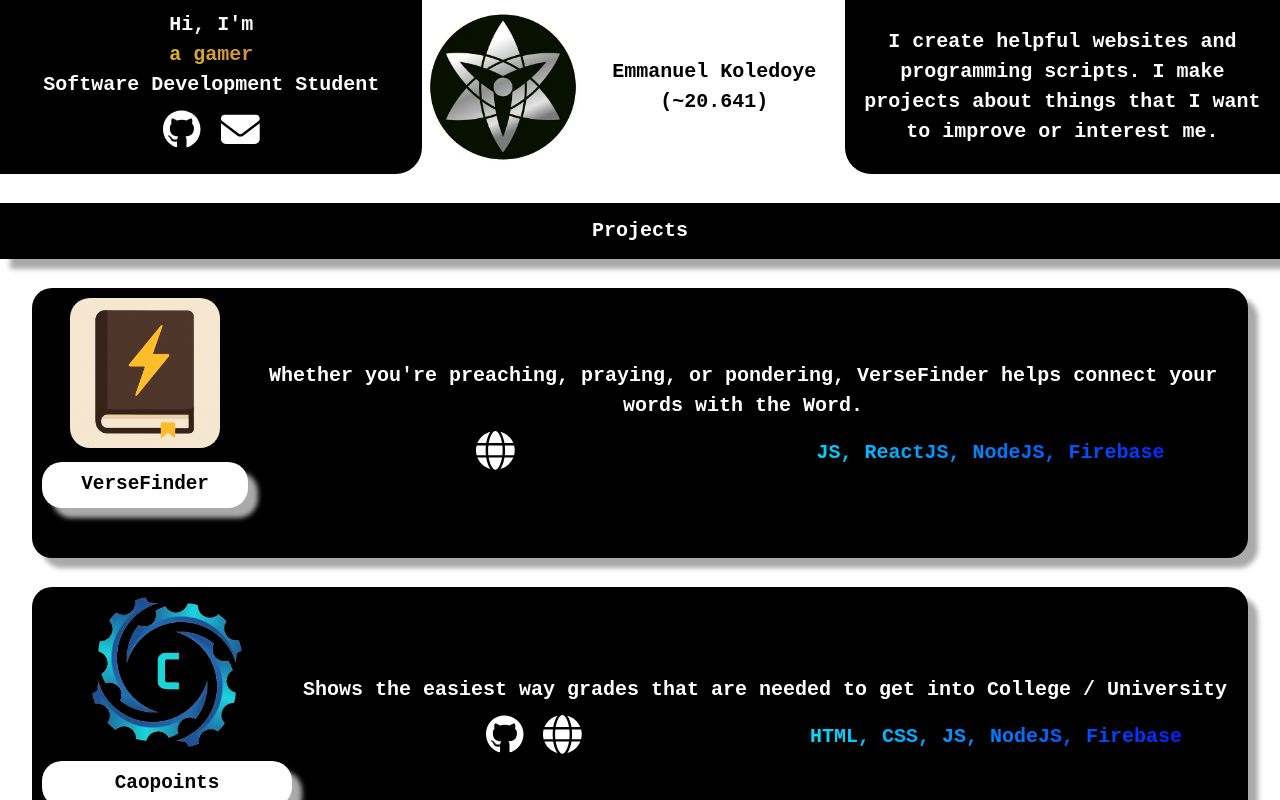
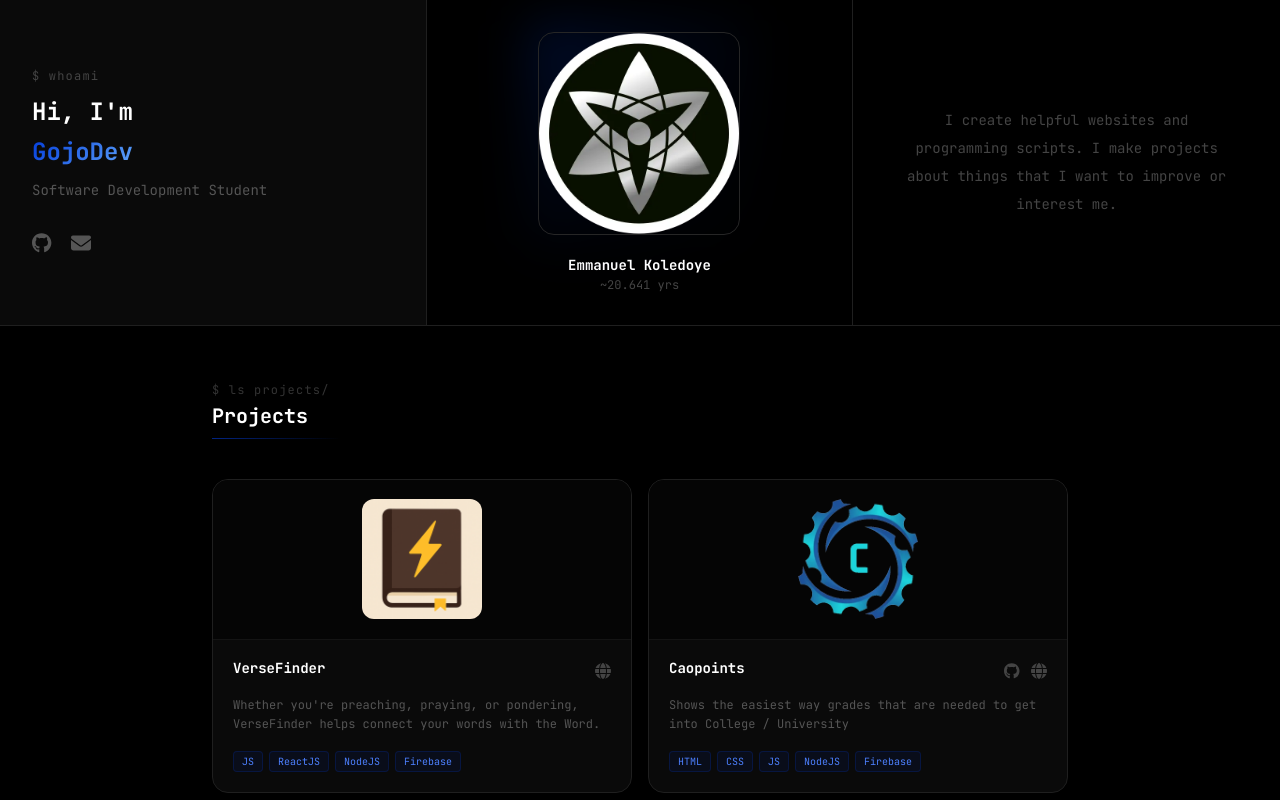
Before and after one commit to gojodev/GojoDev, a React (Vite) app: page / in a window 1280 px wide. Shown: the top 800 px of the page. Built offline with nearby package versions, Linux system fonts and the light colour scheme.

Commit message:
improved UI

```diff
--- a/package.json
+++ b/package.json
@@ -20,6 +20,7 @@
     "@mui/material": "^6.4.3",
     "@mui/styled-engine-sc": "^6.4.3",
     "@tailwindcss/vite": "^4.1.3",
+    "framer-motion": "^12.40.0",
     "mui": "^0.0.1",
     "react": "^18.3.1",
     "react-dom": "^18.3.1",
--- a/src/App.jsx
+++ b/src/App.jsx
@@ -1,37 +1,46 @@
 import "./style.css";
+import { motion } from "framer-motion";
 import Footer from "./components/Footer";
 import GojoDev from "./components/GojoDev.jsx";
 import Welcome from "./components/Welcome";
 import Project from "./components/Project.tsx";
-import Nimbus from "./components/Nimbus.jsx";
 
 function App() {
   return (
-    <div>
-      <div className="intro-container">
+    <div className="min-h-screen bg-black">
+      {/* Hero */}
+      <section className="border-b border-[#1f1f1f]">
+        <div className="flex flex-col md:flex-row">
           <Welcome />
-        <br />
+          <GojoDev />
+          <motion.div
+            initial={{ opacity: 0, x: 20 }}
+            animate={{ opacity: 1, x: 0 }}
+            transition={{ duration: 0.5, delay: 0.3 }}
+            className="flex items-center justify-center p-8 md:w-1/3"
+          >
+            <p className="text-[#444] text-sm text-center leading-loose max-w-xs">
+              I create helpful websites and programming scripts. I make projects
+              about things that I want to improve or interest me.
+            </p>
+          </motion.div>
+        </div>
+      </section>
 
-        <GojoDev />
-        <br />
+      {/* Projects */}
+      <section className="max-w-4xl mx-auto px-5 py-14">
+        <motion.div
+          initial={{ opacity: 0 }}
+          whileInView={{ opacity: 1 }}
+          viewport={{ once: true }}
+          className="mb-10"
+        >
+          <p className="text-[#333] text-xs tracking-widest mb-1">$ ls projects/</p>
+          <h2 className="text-white text-xl font-bold">Projects</h2>
+          <div className="h-px bg-gradient-to-r from-[#023cdb]/60 to-transparent mt-2 w-32" />
+        </motion.div>
 
-        <div className="generalBlackBG white generalText center self-desc rounded-bl-3xl">
-          {
-            "I create helpful websites and programming scripts. I make projects about things that I want to improve or interest me."
-          }
-        </div>
-      </div>
-      {/*
-      <br />
-
-      <Nimbus /> */}
-
-      <br />
-
-      <div className="white generalText bg-black p-3 box-shadow">Projects</div>
-      <br />
-
-      <div className="container-v">
+        <div className="grid grid-cols-1 md:grid-cols-2 gap-4">
           <Project
             img="./images/verseFinderLogo.png"
             desc="Whether you're preaching, praying, or pondering, VerseFinder helps connect your words with the Word."
@@ -39,9 +48,6 @@ function App() {
             name="VerseFinder"
             techStack="JS, ReactJS, NodeJS, Firebase"
           />
-
-        <br />
-
           <Project
             img="./images/caopoints.webp"
             desc="Shows the easiest way grades that are needed to get into College / University"
@@ -50,9 +56,6 @@ function App() {
             name="Caopoints"
             techStack="HTML, CSS, JS, NodeJS, Firebase"
           />
-
-        <br />
-
           <Project
             img="./images/jsLogo.png"
             desc="I mainly handled the backend for an AI trading bot to invest in stocks and cryptos"
@@ -60,9 +63,6 @@ function App() {
             name="AI Trader"
             techStack="HTML, CSS, JS, NodeJS, Python, Firebase"
           />
-
-        <br />
-
           <Project
             img="./images/swipeBack.png"
             desc="A chrome extension for finger gestures to navigate tabs in Opera GX"
@@ -71,9 +71,6 @@ function App() {
             name="SwipeBack"
             techStack="HTML, CSS, JS, NodeJS, Manifest"
           />
-
-        <br />
-
           <Project
             img="./images/jsLogo.png"
             desc="A coding workshop where you can book classes to learn more about coding"
@@ -81,20 +78,14 @@ function App() {
             name="Coding Workshop"
             techStack="HTML, CSS, JS, NodeJS, MongoDB"
           />
-
-        <br />
-
           <Project
             img="./images/sfx_rocks.webp"
-          desc="Soundboard collection with firebase Technologies"
+            desc="Soundboard collection with Firebase technologies"
             github="https://github.com/gojodev/sfx.rocks"
             webLink="https://sfx-rocks.web.app"
             name="Sfx.rocks"
             techStack="HTML, CSS, JS, NodeJS, Firebase"
           />
-
-        <br />
-
           <Project
             img="./images/cLogo.png"
             desc="Space Explorer game to find the life-changing planet before you run out of fuel"
@@ -102,9 +93,6 @@ function App() {
             name="Space Explorer"
             techStack="C"
           />
-
-        <br />
-
           <Project
             img="./images/gojodev.webp"
             desc="The source code for this portfolio website"
@@ -114,8 +102,7 @@ function App() {
             techStack="HTML, CSS, JS, TS, NodeJS, React, Tailwind, Firebase"
           />
         </div>
-
-      <br />
+      </section>
 
       <Footer />
     </div>
--- a/src/components/GojoDev.jsx
+++ b/src/components/GojoDev.jsx
@@ -1,23 +1,27 @@
+import { motion } from "framer-motion";
 import Image from "./Image";
 
 const GojoDev = () => {
   const bday = new Date("06/08/2004");
   const today = new Date();
-
-  let time_diff = today.getTime() - bday.getTime();
-  time_diff = time_diff / 1000 / 31556952;
-
-  const age = time_diff.toFixed(3);
+  const age = ((today.getTime() - bday.getTime()) / 1000 / 31556952).toFixed(3);
 
   return (
-    <div className="center width33">
-      <div className="rb20px m-auto">
-        <Image src="./images/gojodev.webp" />
+    <motion.div
+      initial={{ opacity: 0, y: 16 }}
+      animate={{ opacity: 1, y: 0 }}
+      transition={{ duration: 0.5, delay: 0.15 }}
+      className="flex flex-col items-center justify-center py-8 px-6 md:w-1/3 border-b md:border-b-0 md:border-r border-[#1f1f1f]"
+    >
+      <div className="relative mb-4">
+        <div className="absolute -inset-3 rounded-2xl bg-gradient-to-br from-[#023cdb]/20 via-[#023cdb]/5 to-transparent blur-xl pointer-events-none" />
+        <div className="relative rounded-2xl overflow-hidden border border-[#262626]">
+          <Image src="./images/gojodev.webp" />
+        </div>
       </div>
-      <div className="m-auto">
-        <h2 className="generalText">Emmanuel Koledoye (~{age})</h2>
-      </div>
-    </div>
+      <p className="text-white font-bold text-sm mt-1">Emmanuel Koledoye</p>
+      <p className="text-[#444] text-xs mt-0.5">~{age} yrs</p>
+    </motion.div>
   );
 };
 
--- a/src/components/Project.tsx
+++ b/src/components/Project.tsx
@@ -1,81 +1,98 @@
-import React, { useEffect, useState } from "react";
-import Image from "./Image";
-import "../style.css";
+import React from "react";
+import { motion } from "framer-motion";
+import { FontAwesomeIcon } from "@fortawesome/react-fontawesome";
 import { library } from "@fortawesome/fontawesome-svg-core";
-import { FontAwesomeIcon } from "@fortawesome/react-fontawesome";
 import { faGithub } from "@fortawesome/free-brands-svg-icons";
 import { faGlobe } from "@fortawesome/free-solid-svg-icons";
 
 library.add(faGithub, faGlobe);
+
 interface Props {
   img: string;
   desc: string;
-  github: string;
+  github?: string;
   webLink?: string;
   name: string;
   techStack: string;
 }
 
-const Project = ({
-  img = "./images/gojodev.webp",
-  desc = "Project Description",
-  github,
-  webLink,
-  name,
-  techStack,
-}: Props) => {
-  const [webLinkStyle, setWebLinkStyle] = useState("");
-  const [githubStyle, setGithubStyle] = useState("");
-  useEffect(() => {
-    const webLinkStyle = webLink == undefined ? "hide" : "inline-block";
-    const githubStyle = github == undefined ? "hide" : "inline-block";
+const Project = ({ img, desc, github, webLink, name, techStack }: Props) => {
+  const techList = techStack.split(", ").map((t) => t.trim());
+  const primaryLink = webLink || github;
 
-    setWebLinkStyle(webLinkStyle);
-    setGithubStyle(githubStyle);
-    console.log("name, define? : ", name, webLink);
-  }, []);
+  const handleCardClick = () => {
+    if (primaryLink) window.open(primaryLink, "_blank");
+  };
 
   return (
-    <a href={webLink || github} target="_blank">
-      <div className="center generalBlackBG box-shadow w-[95%] m-auto rb20px">
-        <div className="container-v w-[250px] h-[250px]">
-          <div className="center">
-            <div className="m-auto">
-              <Image src={img} dim="150px" />
-            </div>
-          </div>
-          <div className="center generalText white bg-white p-2 rb20px mt-3 box-shadow">
-            <div className="text-black m-auto">{name}</div>
+    <motion.div
+      initial={{ opacity: 0, y: 24 }}
+      whileInView={{ opacity: 1, y: 0 }}
+      viewport={{ once: true, margin: "-40px" }}
+      whileHover={{ y: -5 }}
+      transition={{ duration: 0.35, ease: "easeOut" }}
+      onClick={handleCardClick}
+      className="cursor-pointer flex flex-col bg-[#0a0a0a] border border-[#1f1f1f] rounded-2xl overflow-hidden
+        hover:border-[#023cdb]/40 hover:shadow-[0_8px_32px_rgba(2,60,219,0.12)]
+        transition-all duration-300"
+    >
+      {/* Project image */}
+      <div className="flex items-center justify-center bg-[#050505] h-[160px] border-b border-[#141414]">
+        <img
+          src={img}
+          alt={name}
+          className="max-h-[120px] max-w-[120px] object-contain rounded-xl fadeIn"
+        />
+      </div>
+
+      {/* Card body */}
+      <div className="flex flex-col flex-1 p-5">
+        <div className="flex items-start justify-between mb-3">
+          <h3 className="text-white font-bold text-sm leading-tight pr-2">{name}</h3>
+          <div className="flex gap-3 shrink-0">
+            {github && (
+              <a
+                href={github}
+                target="_blank"
+                rel="noopener noreferrer"
+                onClick={(e) => e.stopPropagation()}
+                className="text-[#444] hover:text-white transition-colors duration-200"
+              >
+                <motion.span whileHover={{ scale: 1.2 }} style={{ display: "inline-block" }}>
+                  <FontAwesomeIcon icon={["fab", "github"]} />
+                </motion.span>
+              </a>
+            )}
+            {webLink && (
+              <a
+                href={webLink}
+                target="_blank"
+                rel="noopener noreferrer"
+                onClick={(e) => e.stopPropagation()}
+                className="text-[#444] hover:text-[#023cdb] transition-colors duration-200"
+              >
+                <motion.span whileHover={{ scale: 1.2 }} style={{ display: "inline-block" }}>
+                  <FontAwesomeIcon icon={["fas", "globe"]} />
+                </motion.span>
+              </a>
+            )}
           </div>
         </div>
 
-        <div className="container-v white rb20px m-auto">
-          <div className="w-[100%]">
-            <div className="generalText text-center">{desc}</div>
-            <div className="container-h center">
-              <div className="w-[50%]">
-                <a href={github} target="_blank">
-                  <FontAwesomeIcon
-                    icon={["fab", "github"]}
-                    size="2x"
-                    className={`${githubStyle} pulseAnimation`}
-                  />
-                </a>
+        <p className="text-[#555] text-xs leading-relaxed mb-4 flex-1">{desc}</p>
 
-                <a href={webLink} target="_blank">
-                  <FontAwesomeIcon
-                    icon={["fas", "globe"]}
-                    size="2x"
-                    className={`${webLinkStyle} pulseAnimation`}
-                  />
-                </a>
-              </div>
-              <div className="generalText blueText w-[50%]">{techStack}</div>
-            </div>
-          </div>
+        <div className="flex flex-wrap gap-1.5">
+          {techList.map((tech) => (
+            <span
+              key={tech}
+              className="text-[10px] px-2 py-0.5 bg-[#023cdb]/8 text-[#4d80ff] border border-[#023cdb]/20 rounded"
+            >
+              {tech}
+            </span>
+          ))}
         </div>
       </div>
-    </a>
+    </motion.div>
   );
 };
 
--- a/src/components/Welcome.tsx
+++ b/src/components/Welcome.tsx
@@ -1,77 +1,101 @@
 import React, { useState, useEffect } from "react";
+import { motion, AnimatePresence } from "framer-motion";
 import { FontAwesomeIcon } from "@fortawesome/react-fontawesome";
 import { library } from "@fortawesome/fontawesome-svg-core";
-import {
-  faHouse,
-  faEnvelope,
-  faCheck,
-} from "@fortawesome/free-solid-svg-icons";
-import { faLinkedin, faGithub } from "@fortawesome/free-brands-svg-icons";
+import { faEnvelope, faCheck } from "@fortawesome/free-solid-svg-icons";
+import { faGithub } from "@fortawesome/free-brands-svg-icons";
 
-library.add(faHouse, faLinkedin, faGithub, faEnvelope, faCheck);
+library.add(faGithub, faEnvelope, faCheck);
+
+const phrases = ["a programmer", "a gamer", "GojoDev"];
 
 const Welcome = () => {
-  const [currentText, setCurrentText] = useState("a programmer");
-  const [fadeClass, setFadeClass] = useState("fadeIn");
+  const [phraseIndex, setPhraseIndex] = useState(0);
   const [isCopied, setIsCopied] = useState(false);
-  const phrases = ["a programmer", "a gamer", "GojoDev"];
-  let index = 0;
 
   useEffect(() => {
-    const intervalId = setInterval(() => {
-      setFadeClass("");
-      setTimeout(() => {
-        if (index < 3) {
-          setCurrentText(phrases[index]);
-          console.log(phrases[index], index);
-          setFadeClass("fadeIn");
-          index++;
-        } else {
-          setCurrentText("GojoDev");
-          clearInterval(intervalId);
-        }
-      }, 0);
+    if (phraseIndex >= phrases.length - 1) return;
+    const timer = setTimeout(() => {
+      setPhraseIndex((prev) => prev + 1);
     }, 2000);
-
-    return () => clearInterval(intervalId);
-  }, []);
+    return () => clearTimeout(timer);
+  }, [phraseIndex]);
 
   const handleEmailClick = () => {
     navigator.clipboard.writeText("gojo@gojodev.com");
     setIsCopied(true);
-
-    setTimeout(() => {
-      setIsCopied(false);
-    }, 1500);
+    setTimeout(() => setIsCopied(false), 1500);
   };
 
   return (
-    <div className="generalBlackBG container-v rounded-br-3xl width33">
-      <div>
-        <h3 className="white generalText">Hi, I'm </h3>
-        <h3 className={`gradient-text ${fadeClass} generalText`}>
-          {currentText}
-        </h3>
-        <h3 className="white generalText">Software Development Student</h3>
+    <motion.div
+      initial={{ opacity: 0, x: -20 }}
+      animate={{ opacity: 1, x: 0 }}
+      transition={{ duration: 0.5 }}
+      className="flex flex-col justify-center p-8 bg-[#0a0a0a] border-b md:border-b-0 md:border-r border-[#1f1f1f] md:w-1/3"
+    >
+      <p className="text-[#444] text-xs mb-3 tracking-widest">$ whoami</p>
 
-        <div>
-          <a href="https://github.com/gojodev/GojoDev" target="_blank">
-            <FontAwesomeIcon
-              icon={["fab", "github"]}
-              size="2x"
-              className="pulseAnimation"
-            />
-          </a>
+      <div className="mb-1">
+        <span className="text-white text-2xl font-bold">Hi, I'm </span>
+      </div>
 
+      <div className="h-10 flex items-center mb-2">
+        <AnimatePresence mode="wait">
+          <motion.span
+            key={phrases[phraseIndex]}
+            initial={{ opacity: 0, y: -12 }}
+            animate={{ opacity: 1, y: 0 }}
+            exit={{ opacity: 0, y: 12 }}
+            transition={{ duration: 0.25 }}
+            className="gradient-text text-2xl"
+          >
+            {phrases[phraseIndex]}
+          </motion.span>
+        </AnimatePresence>
+      </div>
+
+      <p className="text-[#555] text-sm mb-8">Software Development Student</p>
+
+      <div className="flex items-center gap-5">
+        <a
+          href="https://github.com/gojodev/GojoDev"
+          target="_blank"
+          rel="noopener noreferrer"
+          className="text-[#555] hover:text-[#023cdb] transition-colors duration-200"
+        >
+          <motion.span whileHover={{ scale: 1.2, y: -2 }} style={{ display: "inline-block" }}>
+            <FontAwesomeIcon icon={["fab", "github"]} size="lg" />
+          </motion.span>
+        </a>
+
+        <motion.button
+          whileHover={{ scale: 1.2, y: -2 }}
+          onClick={handleEmailClick}
+          className={`transition-colors duration-200 cursor-pointer border-none bg-transparent p-0 ${
+            isCopied ? "text-green-400" : "text-[#555] hover:text-[#023cdb]"
+          }`}
+        >
           <FontAwesomeIcon
             icon={isCopied ? ["fas", "check"] : ["fas", "envelope"]}
-            size="2x"
-            className="pulseAnimation"
-            onClick={handleEmailClick}
+            size="lg"
           />
-        </div>
+        </motion.button>
+
+        <AnimatePresence>
+          {isCopied && (
+            <motion.span
+              initial={{ opacity: 0, x: -5 }}
+              animate={{ opacity: 1, x: 0 }}
+              exit={{ opacity: 0 }}
+              className="text-green-400 text-xs"
+            >
+              copied!
+            </motion.span>
+          )}
+        </AnimatePresence>
       </div>
-    </div>
+    </motion.div>
   );
 };
 
--- a/src/style.css
+++ b/src/style.css
@@ -1,68 +1,36 @@
+@import url('https://fonts.googleapis.com/css2?family=JetBrains+Mono:ital,wght@0,400;0,500;0,700;1,400&display=swap');
 @import "tailwindcss";
 
 * {
-  font-size: 1.1rem;
-  font-family: "Courier New", Courier, monospace;
-  --white: white;
-  --black: black;
+  font-family: 'JetBrains Mono', 'Courier New', monospace;
+}
+
+body {
+  background-color: #000;
+  color: #fff;
+}
+
+.gradient-text {
+  background-image: linear-gradient(135deg, #023cdb, #60a5fa);
+  -webkit-background-clip: text;
+  background-clip: text;
+  -webkit-text-fill-color: transparent;
+  font-weight: 700;
 }
 
 .fadeIn {
-  animation: fadeInAni;
-  animation-duration: 0.2s;
-  animation-fill-mode: forwards;
+  animation: fadeInAni 0.4s ease forwards;
 }
 
 @keyframes fadeInAni {
   from {
     opacity: 0;
-    transform: translate(0, -15px);
+    transform: translateY(-8px);
   }
-
   to {
     opacity: 1;
+    transform: translateY(0);
   }
-}
-
-.generalBlackBG {
-  text-align: center;
-  background-color: var(--black);
-  padding: 10px;
-  transition: 0.2s;
-}
-
-.hoverEffect {
-  transform: scale(1);
-}
-
-.hoverEffect:hover {
-  transform: scale(1.03);
-}
-
-.white {
-  color: var(--white);
-}
-
-.black-bg {
-  background-color: var(--black);
-}
-
-.box-shadow {
-  box-shadow: 10px 10px 5px #aaaaaa;
-}
-
-.gradient-text {
-  background-image: linear-gradient(45deg, yellow, #af4261);
-  -webkit-background-clip: text;
-  -webkit-text-fill-color: transparent;
-  font-weight: bold;
-}
-
-.blueText {
-  background-image: linear-gradient(45deg, cyan, blue);
-  -webkit-background-clip: text;
-  -webkit-text-fill-color: transparent;
-  font-weight: bold;
 }
 
 .Image-comp {
@@ -73,102 +41,10 @@
   border-radius: 20px;
 }
 
-.center {
-  display: flex;
-  align-items: center;
-}
-
-.intro-container,
-.container-v {
-  display: flex;
-  flex-direction: column;
-}
-
-.container-h {
-  display: flex;
-  flex-direction: row;
+.img-border {
+  border: 2px solid #262626;
 }
 
 svg {
-  color: var(--white);
-  margin: 10px;
   transition: 0.2s;
 }
-
-svg:hover {
-  transform: scale(1.15);
-  transition: 0.2s;
-  cursor: pointer;
-}
-
-.width50 {
-  width: 50%;
-}
-
-.generalText {
-  font-weight: bold;
-  text-align: center;
-  font-size: 20px;
-}
-
-footer {
-  text-align: center;
-  bottom: 0;
-  left: 0;
-  width: 100%;
-}
-
-.pulseAnimation {
-  animation-name: pulseAni;
-  animation-duration: 1.5s;
-  animation-iteration-count: 3;
-  transition: 0.2s;
-}
-
-@keyframes pulseAni {
-  from {
-    opacity: 0.5;
-  }
-
-  to {
-    opacity: 1;
-  }
-}
-
-.pulseAnimation:hover {
-  transform: scale(1.05);
-}
-
-path {
-  color: var(--white);
-  transition: all 0.2s;
-}
-
-.self-desc,
-.width33 {
-  width: 100%;
-}
-
-/* Desktop  */
-@media only screen and (min-width: 500px) {
-  .width33 {
-    width: 33%;
-  }
-
-  .self-desc {
-    width: 34%;
-  }
-
-  .intro-container {
-    display: flex;
-    flex-direction: row;
-  }
-}
-
-.img-border {
-  border: 3px solid black;
-}
-
-.hide {
-  display: none;
-}
```
Also changed, not shown: src/components/Footer.tsx (+10 -10 lines), 1 other file (tests, documents, lock files or other folders). Lines whose indentation alone changed are shown as unchanged.
